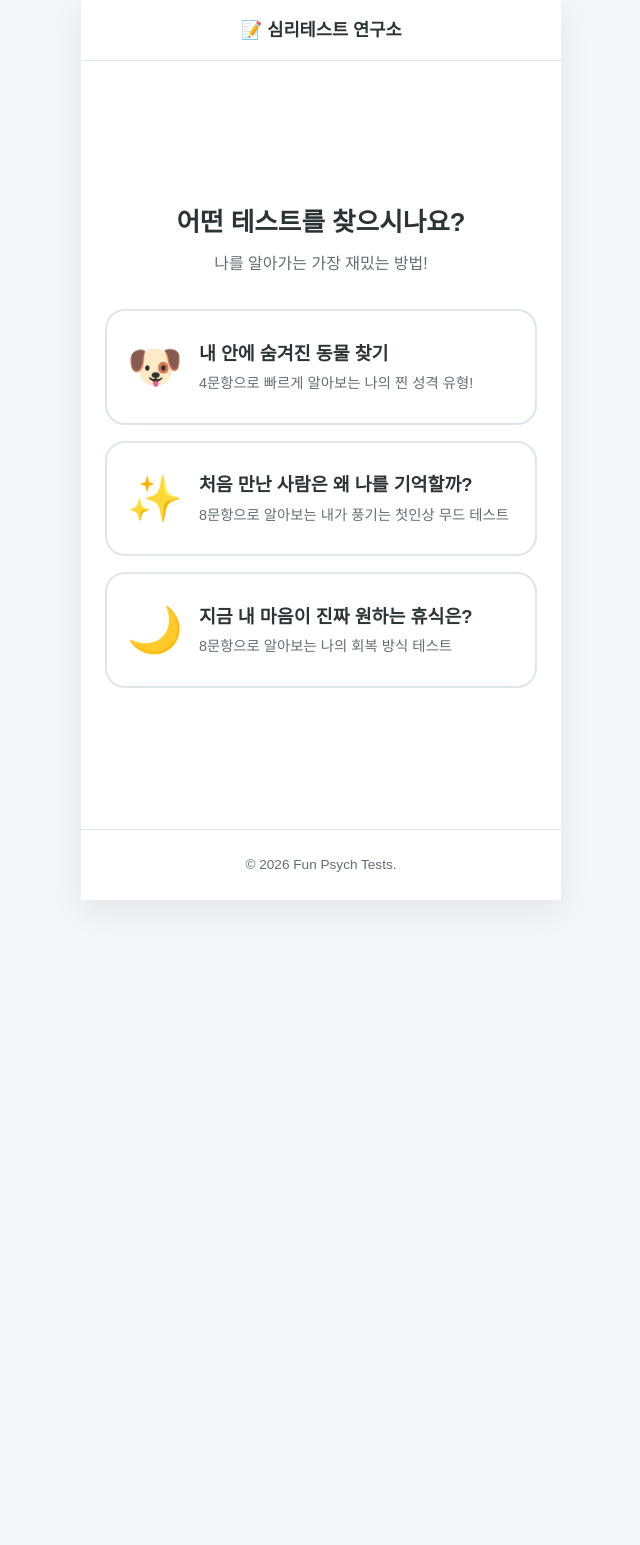
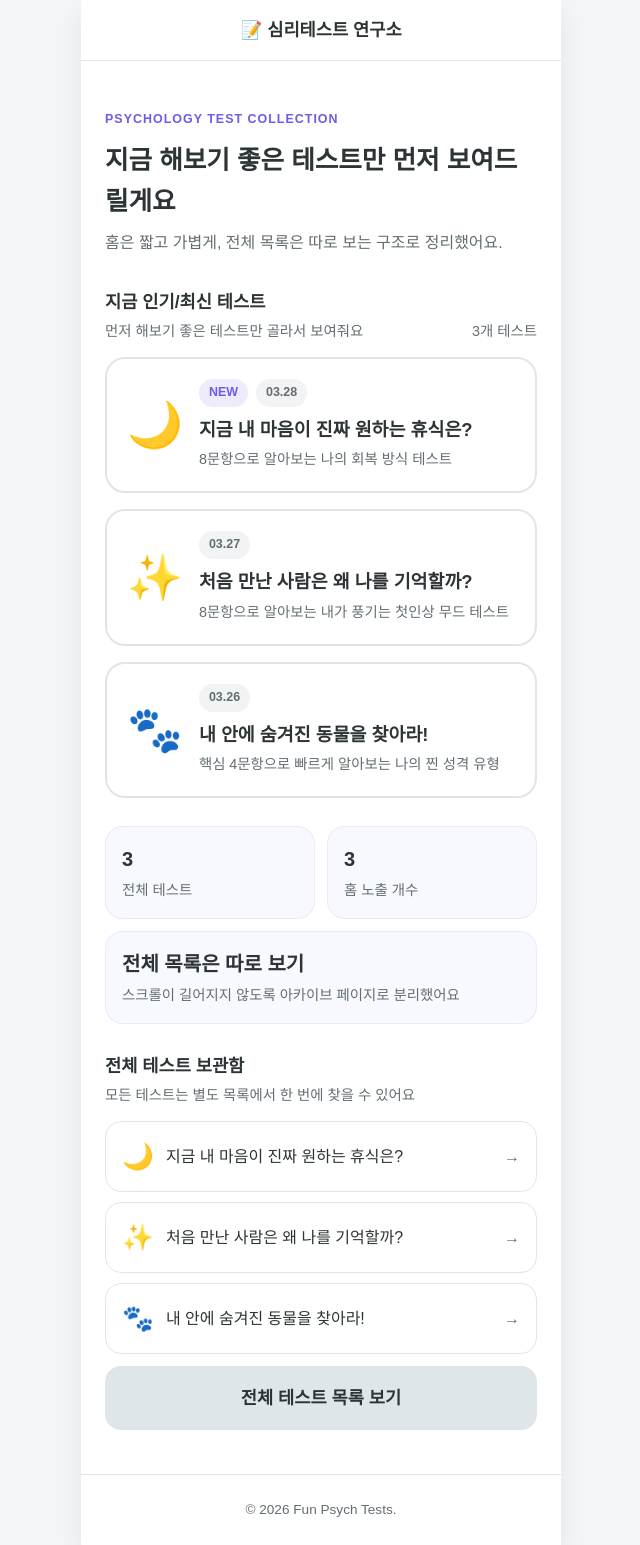
Before and after one commit to ghgfhfg2/test-holic-blog, a Jekyll site: the page built from index.html, in a window 1280 px wide. Shown: the whole page, without its empty margins (319-959 px from the left). Built offline with Jekyll 4.4.1, drawn with Linux system fonts in a browser that asks for light colours; some web fonts are replaced.

Commit message:
Refine home layout with featured tests and archive

```diff
--- a/animal-test/index.md
+++ b/animal-test/index.md
@@ -3,6 +3,8 @@ layout: landing_layout
 title: 내 안에 숨겨진 동물을 찾아라!
 landing_emoji: 🐾
 description: 평범한 일상 속 숨겨져 있던 나의 진짜 성격, 어떤 동물과 가장 닮았을까요?
+published_at: 2026-03-26
+summary: 핵심 4문항으로 빠르게 알아보는 나의 찐 성격 유형
 ---
 핵심 4문항으로 빠르게 알아보는 나의 찐 성격 유형!
 
--- a/assets/css/style.scss
+++ b/assets/css/style.scss
@@ -53,7 +53,39 @@ footer {
 .home-wrapper { text-align: center; padding: 20px 0; }
 .hero h1 { font-size: 1.6rem; margin-bottom: 8px; font-weight: 800; }
 .hero p { color: var(--text-light); margin-bottom: 32px; }
-
+.hero-home,
+.archive-hero {
+  text-align: left;
+  margin-bottom: 28px;
+}
+.eyebrow {
+  display: inline-block;
+  margin-bottom: 10px;
+  color: var(--primary);
+  font-size: 0.78rem;
+  font-weight: 800;
+  letter-spacing: 0.08em;
+}
+.home-section {
+  margin-top: 28px;
+}
+.section-heading {
+  display: flex;
+  justify-content: space-between;
+  align-items: end;
+  gap: 12px;
+  margin-bottom: 14px;
+  text-align: left;
+}
+.section-heading h2 {
+  font-size: 1.1rem;
+  margin-bottom: 4px;
+}
+.section-heading p,
+.section-count {
+  color: var(--text-light);
+  font-size: 0.9rem;
+}
 .test-list {
   display: flex; flex-direction: column; gap: 16px;
 }
@@ -72,8 +104,117 @@ footer {
   }
 }
 .test-thumb { font-size: 2.8rem; }
+.test-info { flex: 1; }
+.test-meta-row {
+  display: flex;
+  gap: 8px;
+  margin-bottom: 8px;
+  flex-wrap: wrap;
+}
+.chip {
+  display: inline-flex;
+  align-items: center;
+  padding: 4px 10px;
+  border-radius: 999px;
+  background: #f1f3f5;
+  color: var(--text-light);
+  font-size: 0.78rem;
+  font-weight: 700;
+}
+.chip-primary {
+  background: rgba(108, 92, 231, 0.12);
+  color: var(--primary);
+}
 .test-info h3 { font-size: 1.15rem; margin-bottom: 4px; font-weight: 700; }
 .test-info p { margin: 0; color: var(--text-light); font-size: 0.9rem; }
+.summary-panel {
+  display: grid;
+  grid-template-columns: repeat(2, minmax(0, 1fr));
+  gap: 12px;
+}
+.summary-card {
+  display: flex;
+  flex-direction: column;
+  align-items: flex-start;
+  padding: 16px;
+  border-radius: 18px;
+  background: #f8f9ff;
+  border: 1px solid rgba(108, 92, 231, 0.1);
+  text-align: left;
+}
+.summary-card strong {
+  font-size: 1.25rem;
+  margin-bottom: 4px;
+}
+.summary-card span {
+  color: var(--text-light);
+  font-size: 0.9rem;
+}
+.summary-card-wide {
+  grid-column: 1 / -1;
+}
+.archive-list {
+  display: flex;
+  flex-direction: column;
+  gap: 10px;
+}
+.archive-item {
+  display: flex;
+  align-items: center;
+  gap: 12px;
+  padding: 14px 16px;
+  border: 1px solid var(--border);
+  border-radius: 16px;
+  text-decoration: none;
+  color: inherit;
+  background: #fff;
+}
+.archive-item:hover {
+  border-color: var(--primary);
+  box-shadow: 0 8px 18px rgba(108, 92, 231, 0.08);
+}
+.archive-emoji {
+  font-size: 1.6rem;
+  flex-shrink: 0;
+}
+.archive-title,
+.archive-body {
+  flex: 1;
+  text-align: left;
+}
+.archive-body {
+  display: flex;
+  flex-direction: column;
+  gap: 4px;
+}
+.archive-body small,
+.archive-date,
+.archive-arrow,
+.archive-toolbar a {
+  color: var(--text-light);
+}
+.archive-arrow {
+  font-weight: 700;
+}
+.archive-toolbar {
+  display: flex;
+  justify-content: space-between;
+  align-items: center;
+  margin-bottom: 14px;
+}
+.archive-toolbar a {
+  text-decoration: none;
+}
+.archive-list-panel {
+  text-align: left;
+}
+.archive-item-detailed {
+  align-items: flex-start;
+}
+.archive-date {
+  font-size: 0.82rem;
+  white-space: nowrap;
+}
 
 /* Landing Template */
 .landing-container { text-align: center; padding: 20px 0; }
--- a/first-impression-test/index.md
+++ b/first-impression-test/index.md
@@ -3,6 +3,8 @@ layout: landing_layout
 title: 처음 만난 사람은 왜 나를 기억할까?
 landing_emoji: ✨
 description: 첫 대면에서 내가 어떤 분위기로 남는지 8문항으로 알아보는 첫인상 무드 테스트
+published_at: 2026-03-27
+summary: 8문항으로 알아보는 내가 풍기는 첫인상 무드 테스트
 ---
 가볍게 시작했는데 은근 정확하다는 그 느낌.
 
--- a/index.html
+++ b/index.html
@@ -4,35 +4,74 @@ title: 재미있는 심리테스트 모음
 description: 내 안의 진짜 모습을 발견하는 다양한 성격/심리 테스트를 즐겨보세요!
 # deploy retrigger: 2026-03-27 11:05 KST
 ---
+{% assign all_tests = site.html_pages | where: 'layout', 'landing_layout' | sort: 'published_at' | reverse %}
+{% assign featured_tests = all_tests | slice: 0, 5 %}
 <div class="home-wrapper">
-  <section class="hero">
-    <h1>어떤 테스트를 찾으시나요?</h1>
-    <p>나를 알아가는 가장 재밌는 방법!</p>
+  <section class="hero hero-home">
+    <span class="eyebrow">PSYCHOLOGY TEST COLLECTION</span>
+    <h1>지금 해보기 좋은 테스트만 먼저 보여드릴게요</h1>
+    <p>홈은 짧고 가볍게, 전체 목록은 따로 보는 구조로 정리했어요.</p>
   </section>
 
-  <section class="test-list">
-    <a href="{{ '/animal-test/' | relative_url }}" class="test-card">
-      <div class="test-thumb">🐶</div>
-      <div class="test-info">
-        <h3>내 안에 숨겨진 동물 찾기</h3>
-        <p>4문항으로 빠르게 알아보는 나의 찐 성격 유형!</p>
+  <section class="home-section">
+    <div class="section-heading">
+      <div>
+        <h2>지금 인기/최신 테스트</h2>
+        <p>먼저 해보기 좋은 테스트만 골라서 보여줘요</p>
       </div>
-    </a>
+      <span class="section-count">{{ all_tests | size }}개 테스트</span>
+    </div>
 
-    <a href="{{ '/first-impression-test/' | relative_url }}" class="test-card">
-      <div class="test-thumb">✨</div>
-      <div class="test-info">
-        <h3>처음 만난 사람은 왜 나를 기억할까?</h3>
-        <p>8문항으로 알아보는 내가 풍기는 첫인상 무드 테스트</p>
+    <div class="test-list">
+      {% for test in featured_tests %}
+      <a href="{{ test.url | relative_url }}" class="test-card">
+        <div class="test-thumb">{{ test.landing_emoji | default: '🧠' }}</div>
+        <div class="test-info">
+          <div class="test-meta-row">
+            {% if forloop.first %}<span class="chip chip-primary">NEW</span>{% endif %}
+            {% if test.published_at %}<span class="chip">{{ test.published_at | date: "%m.%d" }}</span>{% endif %}
+          </div>
+          <h3>{{ test.title }}</h3>
+          <p>{{ test.summary | default: test.description }}</p>
+        </div>
+      </a>
+      {% endfor %}
+    </div>
+  </section>
+
+  <section class="home-section summary-panel">
+    <div class="summary-card">
+      <strong>{{ all_tests | size }}</strong>
+      <span>전체 테스트</span>
+    </div>
+    <div class="summary-card">
+      <strong>{{ featured_tests | size }}</strong>
+      <span>홈 노출 개수</span>
+    </div>
+    <div class="summary-card summary-card-wide">
+      <strong>전체 목록은 따로 보기</strong>
+      <span>스크롤이 길어지지 않도록 아카이브 페이지로 분리했어요</span>
+    </div>
+  </section>
+
+  <section class="home-section archive-preview">
+    <div class="section-heading">
+      <div>
+        <h2>전체 테스트 보관함</h2>
+        <p>모든 테스트는 별도 목록에서 한 번에 찾을 수 있어요</p>
       </div>
-    </a>
+    </div>
 
-    <a href="{{ '/rest-style-test/' | relative_url }}" class="test-card">
-      <div class="test-thumb">🌙</div>
-      <div class="test-info">
-        <h3>지금 내 마음이 진짜 원하는 휴식은?</h3>
-        <p>8문항으로 알아보는 나의 회복 방식 테스트</p>
-      </div>
-    </a>
+    <div class="archive-list compact-list">
+      {% for test in all_tests limit:3 %}
+      <a href="{{ test.url | relative_url }}" class="archive-item">
+        <span class="archive-emoji">{{ test.landing_emoji | default: '🧠' }}</span>
+        <span class="archive-title">{{ test.title }}</span>
+        <span class="archive-arrow">→</span>
+      </a>
+      {% endfor %}
+    </div>
+
+    <a href="{{ '/tests/' | relative_url }}" class="btn btn-secondary">전체 테스트 목록 보기</a>
   </section>
 </div>
--- a/rest-style-test/index.md
+++ b/rest-style-test/index.md
@@ -3,6 +3,8 @@ layout: landing_layout
 title: 지금 내 마음이 진짜 원하는 휴식은?
 landing_emoji: 🌙
 description: 지친 순간마다 내가 진짜 회복되는 방식이 무엇인지 8문항으로 알아보는 휴식 성향 테스트
+published_at: 2026-03-28
+summary: 8문항으로 알아보는 나의 회복 방식 테스트
 ---
 괜히 아무거나 쉬어도 피로가 안 풀릴 때가 있죠.
 
--- /dev/null
+++ b/tests.html
@@ -0,0 +1,34 @@
+---
+layout: default
+title: 전체 테스트 목록
+description: 현재 공개된 심리테스트를 한눈에 확인해보세요.
+permalink: /tests/
+---
+{% assign all_tests = site.html_pages | where: 'layout', 'landing_layout' | sort: 'published_at' | reverse %}
+<div class="archive-page">
+  <section class="hero archive-hero">
+    <span class="eyebrow">ALL TESTS</span>
+    <h1>전체 테스트 목록</h1>
+    <p>스크롤이 끝없이 길어지지 않도록 홈과 목록을 분리했어요.</p>
+  </section>
+
+  <section class="archive-list-panel">
+    <div class="archive-toolbar">
+      <strong>총 {{ all_tests | size }}개</strong>
+      <a href="{{ '/' | relative_url }}">홈으로</a>
+    </div>
+
+    <div class="archive-list">
+      {% for test in all_tests %}
+      <a href="{{ test.url | relative_url }}" class="archive-item archive-item-detailed">
+        <span class="archive-emoji">{{ test.landing_emoji | default: '🧠' }}</span>
+        <span class="archive-body">
+          <strong>{{ test.title }}</strong>
+          <small>{{ test.summary | default: test.description }}</small>
+        </span>
+        {% if test.published_at %}<span class="archive-date">{{ test.published_at | date: "%Y.%m.%d" }}</span>{% endif %}
+      </a>
+      {% endfor %}
+    </div>
+  </section>
+</div>
```
